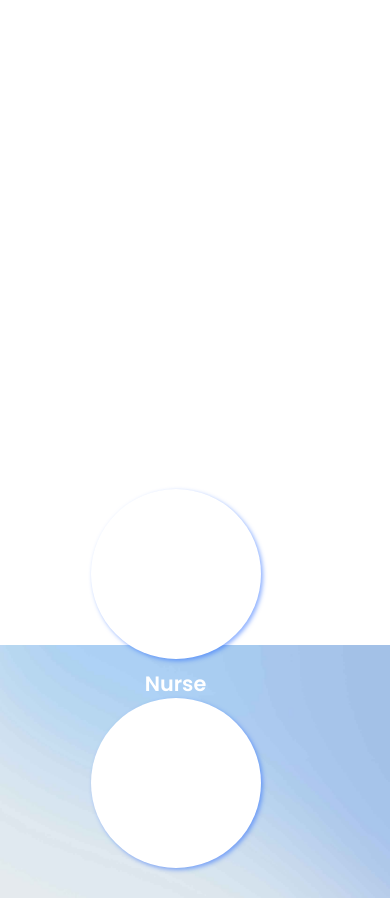
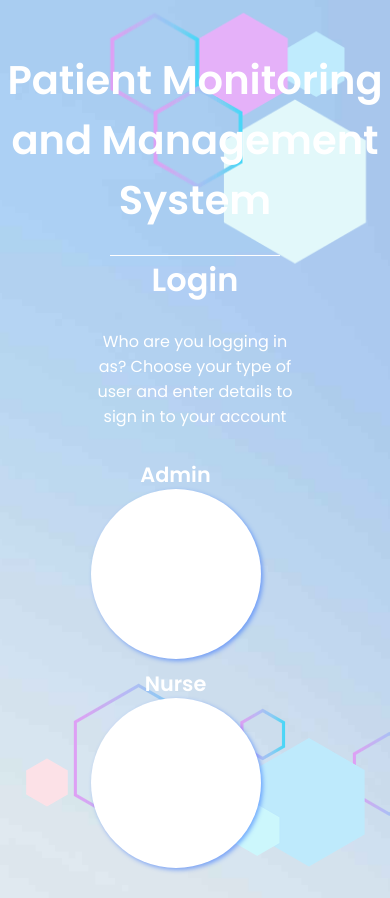
Before and after one commit to bonabelgum/patient-chart-monitoring-system, a Django app: page / in a window 390 px wide. Run offline with Django 5.2, Linux system fonts and the light colour scheme.

Commit message:
modfied background and elems for smaller screen

```diff
--- a/Project/App/static/css/style.css
+++ b/Project/App/static/css/style.css
@@ -22,24 +22,22 @@ html, body {
 }
 @media (max-width: 480px) {
     .login-page {
-        background-image: url("../images/bkg-mobile.jpg") !important;
-        align-items: center;
+        background-image:
+            url("../images/bkg-elem1.png"),
+            url("../images/bkg-elem2.png"),
+            url("../images/bkg-mobile.jpg") !important;
+        background-size:
+            350px,
+            200px,
+            cover;
     }
     .login-user {
-        display:flex;
         flex-direction: column;
         gap: 25px;
-        justify-content: center;
-        align-items: center;
-        width:100%;
-        height:auto;
     }
     .admin, .nurse {
         width: min(25vw, 130px);
         height: min(25vw, 130px);
-        display: flex;
-        align-items: center;
-        justify-content: center;
     }
     .divider {
         width: 40%;
@@ -112,6 +110,10 @@ html, body {
     font-family: 'Poppins', sans-serif;
 }
 /*user*/
+.user-types{
+    justify-content: center;
+    align-items: center;
+}
 .login-user {
     display: flex;
     justify-content: center;
```
